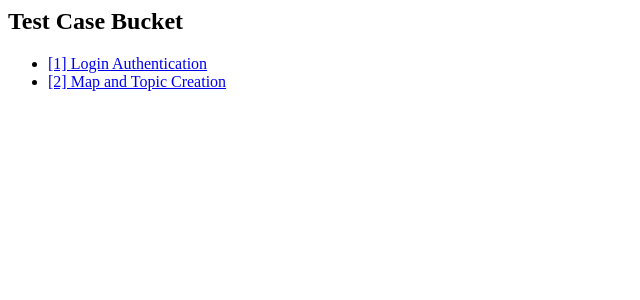
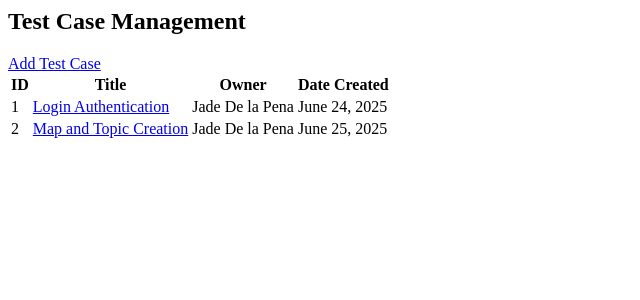
Before and after one commit to jadeanthonydelapena/mini_testcase_management, a Django app: page / in a window 1280 px wide. Shown: the top 300 px of the page, without its empty margins (0-640 px from the left). Run offline with Django 5.2, Linux system fonts and the light colour scheme; data comes from the database, SQL or seed files in the repository.

Commit message:
Working view

```diff
--- a/mini_project/testcases/templates/testcases/index.html
+++ b/mini_project/testcases/templates/testcases/index.html
@@ -1,12 +1,22 @@
-<h2>Test Case Bucket</h1>
+<h2>Test Case Management</h1>
+<a href="/testcases/add/">Add Test Case</a>
 {% if test_cases_list %}
-    <ul>
+    <table>
+        <tr>
+            <th>ID</th>
+            <th>Title</th>
+            <th>Owner</th>
+            <th>Date Created</th>
+        </tr>
         {% for test_case in test_cases_list %}
-        <li>
-            <a href="/testcases/{{ test_case.id }}/">[{{ test_case.id }}] {{ test_case.title }}</a>
-        </li>
+        <tr>
+            <td>{{ test_case.id }}</td>
+            <td><a href="/testcases/{{test_case.id}}">{{ test_case.title }}</td></a>
+            <td>{{ test_case.owner }}</td>
+            <td>{{ test_case.date_created }}</td>
+        </tr>
         {% endfor %}
-    </ul>
+    </table>
 {% else %}
     <p>No test cases are available.</p>
 {% endif %}
--- a/mini_project/testcases/templates/testcases/test_case_detail.html
+++ b/mini_project/testcases/templates/testcases/test_case_detail.html
@@ -1,4 +1,4 @@
-<h2>[{{ test_case.id }}] {{ test_case.title }}</h2>
+<h2>{{ test_case_id }} {{ test_case.title }}</h2>
 <p>Author: {{ test_case.owner }}</p>
 <p>Date Created: {{ test_case.date_created }}</p>
 {% if test_case_steps %}
--- a/mini_project/testcases/urls.py
+++ b/mini_project/testcases/urls.py
@@ -3,5 +3,6 @@ from . import views
 
 urlpatterns = [
     path("", views.index, name="index"),
+    path("testcases/add/", views.add_test_case, name="add_testcase"),
     path("testcases/<int:test_case_id>/", views.display_test_case_detail, name="detail"),
 ]
--- a/mini_project/testcases/views.py
+++ b/mini_project/testcases/views.py
@@ -15,5 +15,10 @@ def display_test_case_detail(request, test_case_id):
     test_case_steps = test_case.teststep_set.all()
 
     template = loader.get_template('testcases/test_case_detail.html')
-    context = {'test_case' : test_case, 'test_case_steps' : test_case_steps}
+    context = {'test_case_id': f"{test_case.id:03d}", 'test_case' : test_case, 'test_case_steps' : test_case_steps}
     return HttpResponse(template.render(context, request))
+
+def add_test_case(request):
+    template = loader.get_template('testcases/add_test_case.html')
+    context = {}
+    return HttpResponse(template.render(context, request))
```
